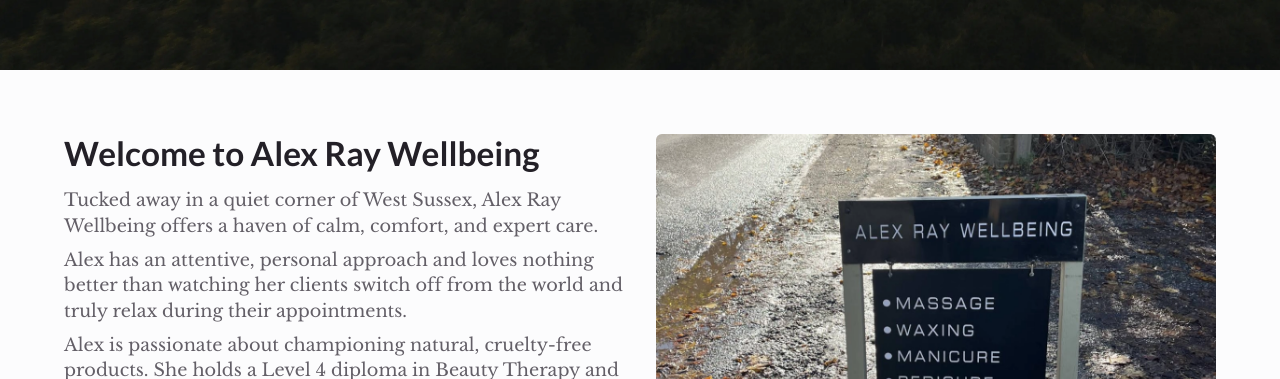
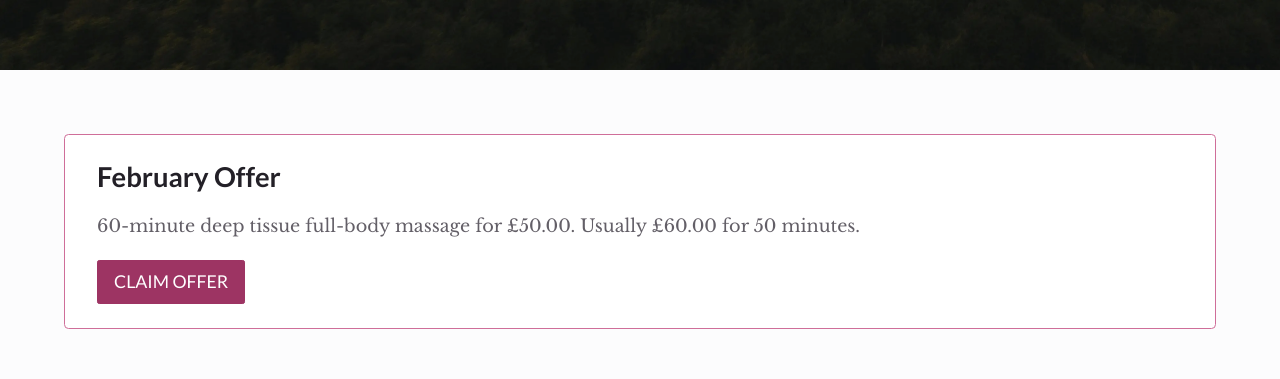
Before and after one commit to Black-and-White-Web-Development/alex-ray-treatments, a React (Vite) app: page / in a window 1280 px wide. Shown: the part 530-909 px from the top of the page. Built offline with nearby package versions, Linux system fonts and the light colour scheme.

Commit message:
Feat: add offer card to top of home page

```diff
--- a/src/pages/Home/Home.scss
+++ b/src/pages/Home/Home.scss
@@ -4,6 +4,40 @@
 #home {
   & .text-with-image__image {
     object-position: 50% 70%;
+  }
+}
+
+.offer {
+  display: none;
+
+  flex-direction: column;
+  gap: var(--space-1);
+
+  margin-block-start: var(--space-9);
+  padding: var(--space-5) var(--space-6);
+
+  border-style: solid;
+  border-width: 1px;
+  border-color: var(--solid-accent-1);
+  border-radius: var(--radius-3);
+  background-color: var(--background-0);
+
+  &__heading {
+    @include fluid.typography(6, 7);
+    margin-block-end: var(--space-4);
+  }
+
+  &__cta {
+    background-color: var(--text-accent-2);
+    color: var(--background-0);
+
+    &:hover {
+      background-color: var(--solid-accent-1);
+    }
+  }
+
+  &--is-active {
+    display: flex;
   }
 }
 
--- a/src/pages/Home/Home.tsx
+++ b/src/pages/Home/Home.tsx
@@ -1,3 +1,4 @@
+import { faArrowRight } from "@awesome.me/kit-d5b9232d46/icons/classic/light";
 import { faQuoteLeft } from "@awesome.me/kit-d5b9232d46/icons/classic/solid";
 import { FontAwesomeIcon } from "@fortawesome/react-fontawesome";
 
@@ -23,6 +24,23 @@
 
 	return (
 		<>
+			<aside className="fb-col-wrapper">
+				<article className="offer offer--is-active">
+					<h2 className="offer__heading">February Offer</h2>
+					<p className="offer__description">
+						60-minute deep tissue full-body massage for £50.00. Usually £60.00 for 50 minutes.
+					</p>
+					<a
+						className="offer__cta text-with-image__cta"
+						href="https://bookings.gettimely.com/alexraytreatments1/book?uri=https%3A%2F%2Fbook.gettimely.com%2FBooking%2FLocation%2F192750%3Fmobile%3DTrue%26productId%3D5136850%253Asv%26categoryId%3D681442%26params%3D%25253fcategory%25253d681442%252526client-login%25253dtrue%252526product%25253d5136850%25253aSV"
+						target="_blank"
+						rel="noopener noreferrer"
+					>
+						Claim offer
+						<FontAwesomeIcon className="text-with-image__cta-icon" icon={faArrowRight} />
+					</a>
+				</article>
+			</aside>
 			<TextWithImage
 				position="right"
 				image={{ url: sign, alt: "Alex Ray" }}
```
